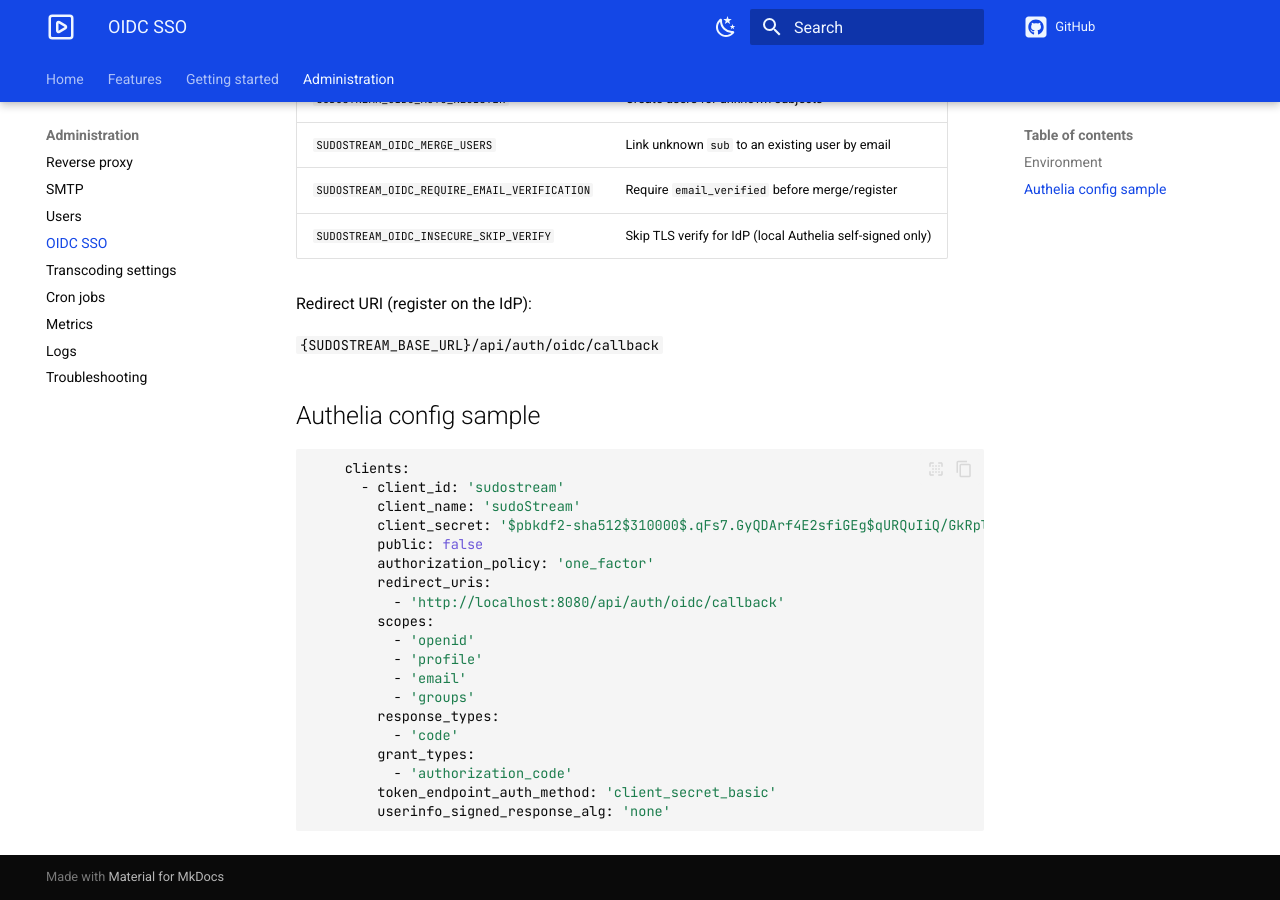
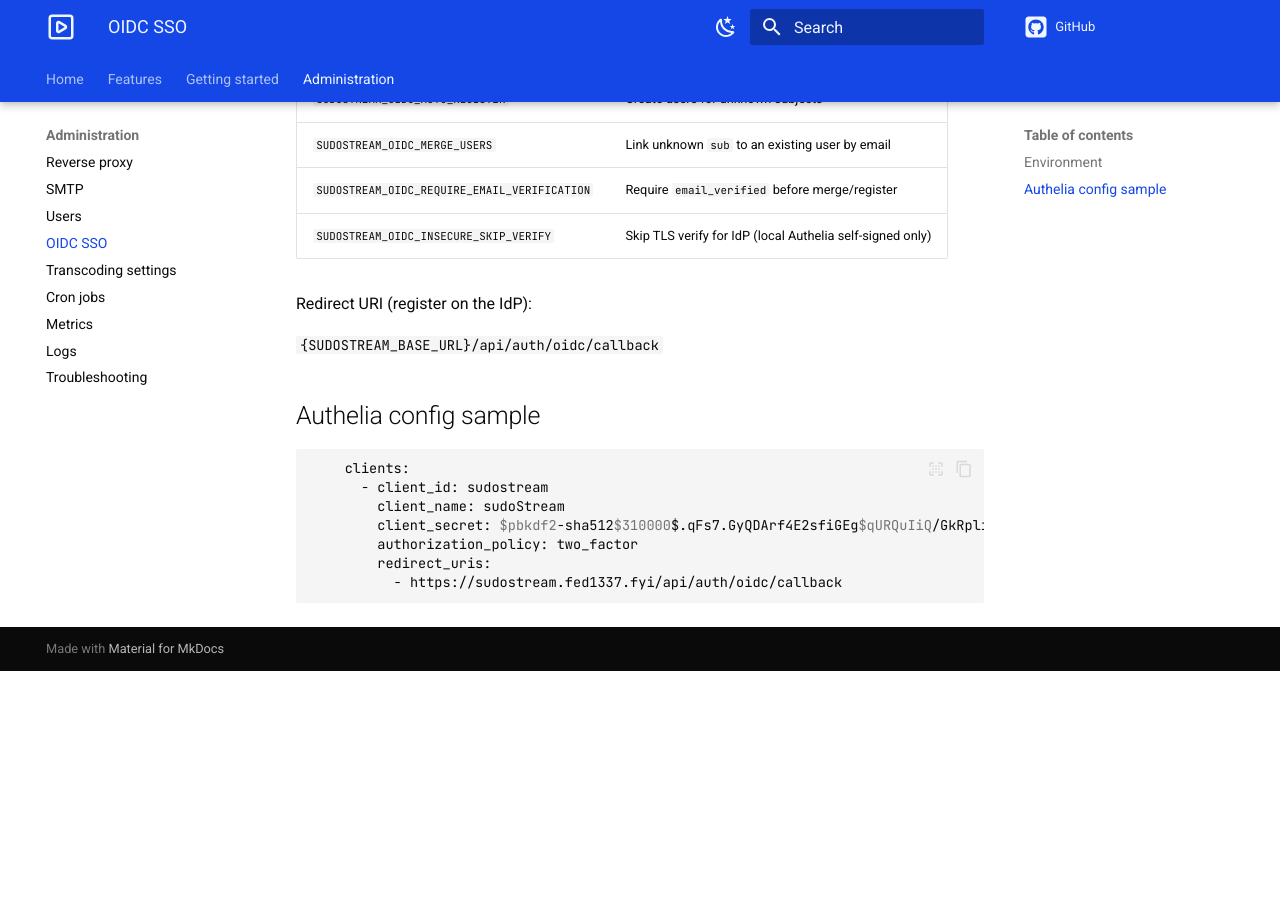
Before and after one commit to fed1337/sudostream, an MkDocs documentation site: the page built from docs/admin/oidc-sso.md, in a window 1280 px wide and 900 px high, scrolled down 907 px. Built offline with MkDocs 1.6.1 and Material for MkDocs 9.7.7, drawn with Linux system fonts in a browser that asks for light colours; plug-ins that fetch from the network failed and are left out; comment, search, counter and statistics services are not loaded; after the commit the page ends 1578 px from its top, so only the background shows below that.

Commit message:
docs: update oidc documentation

````diff
--- a/compose.yml
+++ b/compose.yml
@@ -38,7 +38,7 @@ services:
       SUDOSTREAM_SMTP_FROM: "sudostream@router.lan"
       SUDOSTREAM_SMTP_FROM_NAME: "sudoStream"
       SUDOSTREAM_COOKIE_SECURE: "false"
-      # OIDC SSO (optional) — see docs/admin/oidc-sso.md and compose.oidc-authelia.yml
+      # OIDC SSO (optional)
       # SUDOSTREAM_OIDC_ENABLED: "false"
       # SUDOSTREAM_OIDC_ISSUER_URL: ""
       # SUDOSTREAM_OIDC_ISSUER_NAME: "Authelia"
--- a/docs/admin/oidc-sso.md
+++ b/docs/admin/oidc-sso.md
@@ -7,22 +7,22 @@ Configuration is **env-only** (`SUDOSTREAM_OIDC_*`). There is no admin UI for se
 
 ## Environment
 
-| Variable | Purpose |
-|----------|---------|
-| `SUDOSTREAM_OIDC_ENABLED` | Master switch |
-| `SUDOSTREAM_OIDC_ISSUER_URL` | Issuer (OIDC discovery) |
-| `SUDOSTREAM_OIDC_ISSUER_NAME` | Login button label |
-| `SUDOSTREAM_OIDC_CLIENT_ID` | Confidential client id |
-| `SUDOSTREAM_OIDC_CLIENT_SECRET` | Client secret (server-only) |
-| `SUDOSTREAM_OIDC_ONLY` | Hide local password form |
-| `SUDOSTREAM_OIDC_AUTO_REDIRECT` | Bounce `/login` to the IdP |
-| `SUDOSTREAM_OIDC_ADMIN_GROUP` | `groups` claim value → sudoStream **admin** |
-| `SUDOSTREAM_OIDC_USERNAME_CLAIM` | Display claim (default `preferred_username`) |
-| `SUDOSTREAM_OIDC_SCOPE` | Default `openid email profile groups` |
-| `SUDOSTREAM_OIDC_AUTO_REGISTER` | Create users for unknown subjects |
-| `SUDOSTREAM_OIDC_MERGE_USERS` | Link unknown `sub` to an existing user by email |
-| `SUDOSTREAM_OIDC_REQUIRE_EMAIL_VERIFICATION` | Require `email_verified` before merge/register |
-| `SUDOSTREAM_OIDC_INSECURE_SKIP_VERIFY` | Skip TLS verify for IdP (local Authelia self-signed only) |
+| Variable                                     | Purpose                                                   |
+|----------------------------------------------|-----------------------------------------------------------|
+| `SUDOSTREAM_OIDC_ENABLED`                    | Master switch                                             |
+| `SUDOSTREAM_OIDC_ISSUER_URL`                 | Issuer (OIDC discovery)                                   |
+| `SUDOSTREAM_OIDC_ISSUER_NAME`                | Login button label                                        |
+| `SUDOSTREAM_OIDC_CLIENT_ID`                  | Confidential client id                                    |
+| `SUDOSTREAM_OIDC_CLIENT_SECRET`              | Client secret (server-only)                               |
+| `SUDOSTREAM_OIDC_ONLY`                       | Hide local password form                                  |
+| `SUDOSTREAM_OIDC_AUTO_REDIRECT`              | Bounce `/login` to the IdP                                |
+| `SUDOSTREAM_OIDC_ADMIN_GROUP`                | `groups` claim value → sudoStream **admin**               |
+| `SUDOSTREAM_OIDC_USERNAME_CLAIM`             | Display claim (default `preferred_username`)              |
+| `SUDOSTREAM_OIDC_SCOPE`                      | Default `openid email profile groups`                     |
+| `SUDOSTREAM_OIDC_AUTO_REGISTER`              | Create users for unknown subjects                         |
+| `SUDOSTREAM_OIDC_MERGE_USERS`                | Link unknown `sub` to an existing user by email           |
+| `SUDOSTREAM_OIDC_REQUIRE_EMAIL_VERIFICATION` | Require `email_verified` before merge/register            |
+| `SUDOSTREAM_OIDC_INSECURE_SKIP_VERIFY`       | Skip TLS verify for IdP (local Authelia self-signed only) |
 
 Redirect URI (register on the IdP):
 
@@ -32,22 +32,10 @@ Redirect URI (register on the IdP):
 
 ```shell
     clients:
-      - client_id: 'sudostream'
-        client_name: 'sudoStream'
-        client_secret: '$pbkdf2-sha512$310000$.qFs7.GyQDArf4E2sfiGEg$qURQuIiQ/GkRplifXVM5UvlYwaHV43CDx/hxCbj2W6cnfir8OthVTXXcgcbfCXsr3Tbv//LxiZIC6rPORfMYEg'
-        public: false
-        authorization_policy: 'one_factor'
+      - client_id: sudostream
+        client_name: sudoStream
+        client_secret: $pbkdf2-sha512$310000$.qFs7.GyQDArf4E2sfiGEg$qURQuIiQ/GkRplifXVM5UvlYwaHV43CDx/hxCbj2W6cnfir8OthVTXXcgcbfCXsr3Tbv//LxiZIC6rPORfMYEg
+        authorization_policy: two_factor
         redirect_uris:
-          - 'http://localhost:8080/api/auth/oidc/callback'
-        scopes:
-          - 'openid'
-          - 'profile'
-          - 'email'
-          - 'groups'
-        response_types:
-          - 'code'
-        grant_types:
-          - 'authorization_code'
-        token_endpoint_auth_method: 'client_secret_basic'
-        userinfo_signed_response_alg: 'none'
+          - https://sudostream.fed1337.fyi/api/auth/oidc/callback
 ```
````
